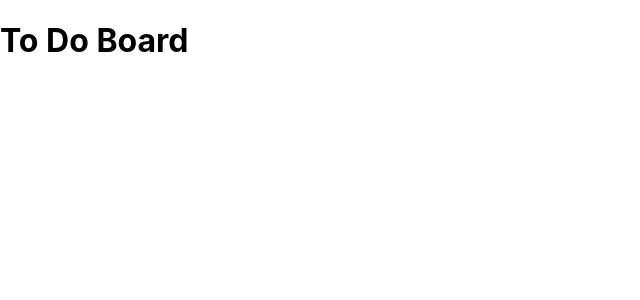
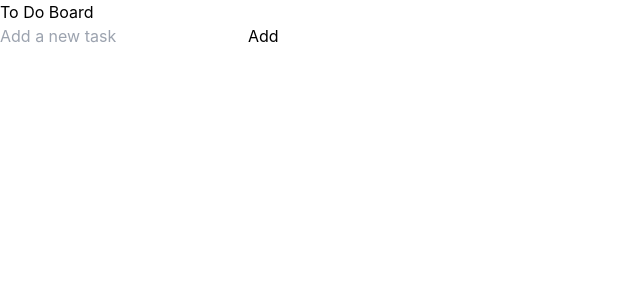
Before and after one commit to MalithWeeraratne/To-Do-List, a React (Create React App) app: page / in a window 1280 px wide. Shown: the top 300 px of the page, without its empty margins (0-640 px from the left). Built offline with nearby package versions, Linux system fonts and the light colour scheme.

Commit message:
task list added

```diff
--- a/package.json
+++ b/package.json
@@ -34,5 +34,8 @@
       "last 1 firefox version",
       "last 1 safari version"
     ]
+  },
+  "devDependencies": {
+    "tailwindcss": "^3.4.4"
   }
 }
--- a/src/App.js
+++ b/src/App.js
@@ -1,8 +1,21 @@
+import Input from "./components/Input";
+import { useState } from "react";
 
 function App() {
+  const [taskList, setTaskList] = useState([]);
+
+  console.log(taskList);
+
+
   return (
     <>
       <h1>To Do Board</h1>
+      <Input taskList={taskList} setTaskList={setTaskList}/>
+      <div>
+        {taskList.map((task) => (
+         <li>{task}</li>
+        ))}
+      </div>
     </>
   );
 }
--- /dev/null
+++ b/src/components/Input.jsx
@@ -0,0 +1,28 @@
+import { useState } from "react";
+
+const Input = ({taskList, setTaskList}) => {
+  const [input, setInput] = useState("");
+
+  const handleSubmit = (e) => {
+    e.preventDefault();
+    setTaskList([...taskList, input]);
+    setInput("");
+  }
+
+  return (
+    <>
+      <form>
+        <input
+        className="border rounded px-2"
+          type="text"
+          placeholder="Add a new task"
+          value={input}
+          onChange={(e) => setInput(e.target.value)}
+        />
+        <button onClick={handleSubmit}>Add</button>
+      </form>
+    </>
+  );
+};
+
+export default Input;
--- a/src/index.css
+++ b/src/index.css
@@ -1,3 +1,7 @@
+@tailwind base;
+@tailwind components;
+@tailwind utilities;
+
 body {
   margin: 0;
   font-family: -apple-system, BlinkMacSystemFont, 'Segoe UI', 'Roboto', 'Oxygen',
--- /dev/null
+++ b/tailwind.config.js
@@ -0,0 +1,8 @@
+/** @type {import('tailwindcss').Config} */
+module.exports = {
+  content: ["./src/**/*.{html,js}"],
+  theme: {
+    extend: {},
+  },
+  plugins: [],
+}
```
Also changed, not shown: 1 other file (tests, documents, lock files or other folders).
